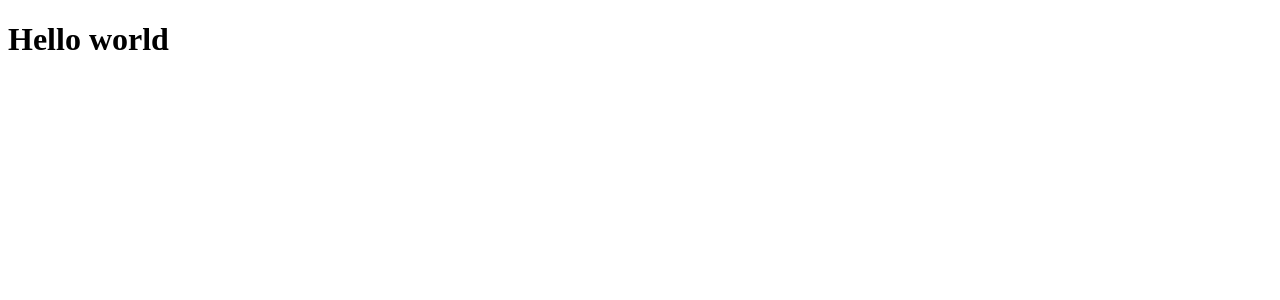
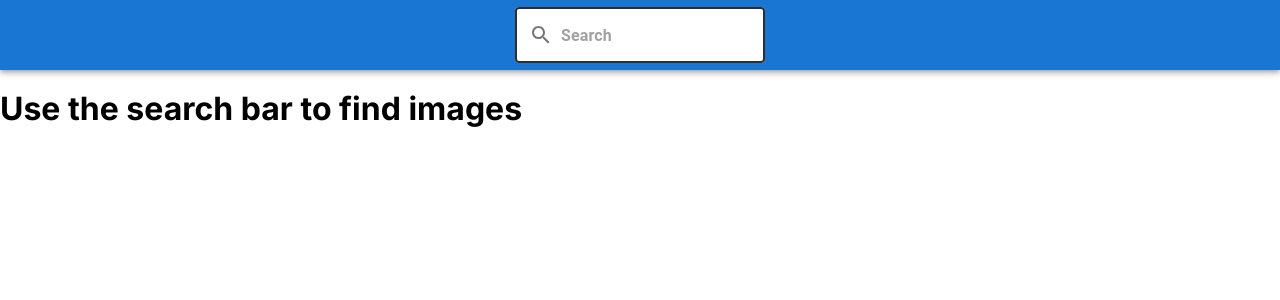
Before and after one commit to PPTZZ/goit-react-hw-03-image-finder, a React (Vite) app: page / in a window 1280 px wide. Shown: the top 300 px of the page. Built offline with nearby package versions, Linux system fonts and the light colour scheme.

Commit message:
state not updating

```diff
--- a/index.html
+++ b/index.html
@@ -3,6 +3,7 @@
   <head>
     <meta charset="UTF-8" />
     <meta name="viewport" content="width=device-width, initial-scale=1.0" />
+    <link rel="stylesheet" href="./src/index.css">
     <title>vite-template</title>
   </head>
   <body>
--- a/src/App.jsx
+++ /dev/null
@@ -1,10 +0,0 @@
-
-const App = () => {
-
-  return(
-    <>
-      <h1>Hello world</h1>
-    </>
-  );
-};
-export default App;
--- /dev/null
+++ b/src/components/App.jsx
@@ -0,0 +1,53 @@
+import ImageGallery from './ImageGallery';
+import Loader from './Loader';
+import SearchBar from './SearchBar';
+import { Component } from 'react';
+
+export default class App extends Component {
+  state = {
+    images: [],
+    filter: '',
+    hasError: false,
+    modalIsOpen: false,
+    isLoading: false,
+    page: 1,
+    per_page: 12,
+  };
+
+  handleSearch = e => {
+    this.setState({ filter: e.target.value });
+  };
+
+  handleLoader = () => {
+    this.setState(state => ({ isLoading: !state.isLoading }));
+  };
+
+  handleImages = data => {
+    this.setState({ images: data.hits });
+    console.log(data.hits);
+
+
+  };
+
+
+
+  render() {
+    return (
+      <>
+        <SearchBar
+          filter={this.state.filter}
+          loading={this.handleLoader}
+          onSearch={this.handleSearch}
+          retrieveImages={this.handleImages}
+
+        />
+        <Loader loading={this.state.isLoading} />
+        {this.state.images.length > 0 ? (
+          <ImageGallery images={this.state.images} />
+        ) : (
+          <h1>Use the search bar to find images </h1>
+        )}
+      </>
+    );
+  }
+}
--- /dev/null
+++ b/src/components/ImageGallery.jsx
@@ -0,0 +1,21 @@
+import { ImageList, ImageListItem, Stack } from '@mui/material';
+import PropTypes from 'prop-types';
+
+const ImageGallery = ({ images }) => {
+  return (
+    <Stack spacing={4}>
+      <ImageList rowHeight={150} variant='masonry' cols={6}>
+        {images.map(image => (
+          <ImageListItem key={image.id}>
+            <img src={image.previewURL} />
+          </ImageListItem>
+        ))}
+      </ImageList>
+    </Stack>
+  );
+};
+
+ImageGallery.propTypes = {
+  images: PropTypes.array,
+};
+export default ImageGallery;
--- /dev/null
+++ b/src/components/Loader.jsx
@@ -0,0 +1,30 @@
+import { Box } from '@mui/material';
+import PropTypes from 'prop-types';
+import { ThreeCircles } from 'react-loader-spinner';
+
+const Loader = ({ loading }) => {
+  return (
+    <Box
+      sx={{
+        position: 'absolute',
+        top: '40%',
+        left: '50%',
+        transform: 'translate(-50%)',
+      }}>
+      <ThreeCircles
+        visible={loading}
+        height='100'
+        width='100'
+        color='#1976d2'
+        ariaLabel='three-circles-loading'
+        wrapperStyle={{}}
+        wrapperClass=''
+      />
+    </Box>
+  );
+};
+
+Loader.propTypes = {
+  loading: PropTypes.bool,
+};
+export default Loader;
--- /dev/null
+++ b/src/components/Searchbar.jsx
@@ -0,0 +1,76 @@
+import { AppBar, InputAdornment, TextField } from '@mui/material';
+import PropTypes from 'prop-types';
+import SearchIcon from '@mui/icons-material/Search';
+import axios from 'axios';
+
+const SearchBar = ({ filter, onSearch, page, retrieveImages, loading }) => {
+  const END_POINT = 'https://pixabay.com/api/';
+  const KEY = '45639968-4ab0c3e34d3afa9a12b28af2f';
+
+
+  const getData = async (filter) => {
+    try {
+        console.log(filter);
+
+      loading();
+      const response = await axios.get(
+        `${END_POINT}?key=${KEY}&q=&safesearch=true&page=${page}`
+      );
+      retrieveImages(response.data);
+    } catch (error) {
+      console.log(error);
+    } finally {
+      loading();
+    }
+  };
+
+  const handleSearch = e => {
+    if (e.key != 'Enter') {
+      return;
+    }
+    onSearch(e);
+    getData(filter);
+  };
+
+  return (
+    <AppBar
+      position='static'
+      sx={{ height: 70, alignItems: 'center', justifyContent: 'center' }}>
+      <TextField
+        onKeyDown={handleSearch}
+        variant='outlined'
+        placeholder='Search'
+        sx={{
+          width: 250,
+          '& .MuiOutlinedInput-root': {
+            color: 'text.primary',
+            backgroundColor: '#fff',
+            fontWeight: 'bold',
+            '& .MuiOutlinedInput-notchedOutline': {
+              borderColor: '#2e2e2e',
+              borderWidth: '2px',
+            },
+          },
+        }}
+        slotProps={{
+          input: {
+            startAdornment: (
+              <InputAdornment position='start'>
+                <SearchIcon />
+              </InputAdornment>
+            ),
+          },
+        }}
+      />
+    </AppBar>
+  );
+};
+
+SearchBar.propTypes = {
+  filter: PropTypes.string,
+  onSearch: PropTypes.func,
+  page: PropTypes.number,
+  retrieveImages: PropTypes.func,
+  loading: PropTypes.func,
+};
+export default SearchBar;
--- a/src/index.css
+++ b/src/index.css
@@ -0,0 +1,7 @@
+@import 'node_modules/modern-normalize/modern-normalize.css';
+@import url('https://fonts.googleapis.com/css2?family=Inter:ital,opsz,wght@0,14..32,100..900;1,14..32,100..900&display=swap');
+
+*{
+    font-family: "Inter", serif;
+    font-optical-sizing: auto;
+}
--- a/src/main.jsx
+++ b/src/main.jsx
@@ -1,6 +1,6 @@
 import { StrictMode } from 'react'
 import { createRoot } from 'react-dom/client'
-import App from './App.jsx'
+import App from './components/App.jsx'
 
 createRoot(document.getElementById('root')).render(
   <StrictMode>
```
Also changed, not shown: package.json (+6 -2 lines), src/components/Modal.jsx (added, +12 -0 lines), src/css/App.module.css (added), 1 other file (tests, documents, lock files or other folders).
